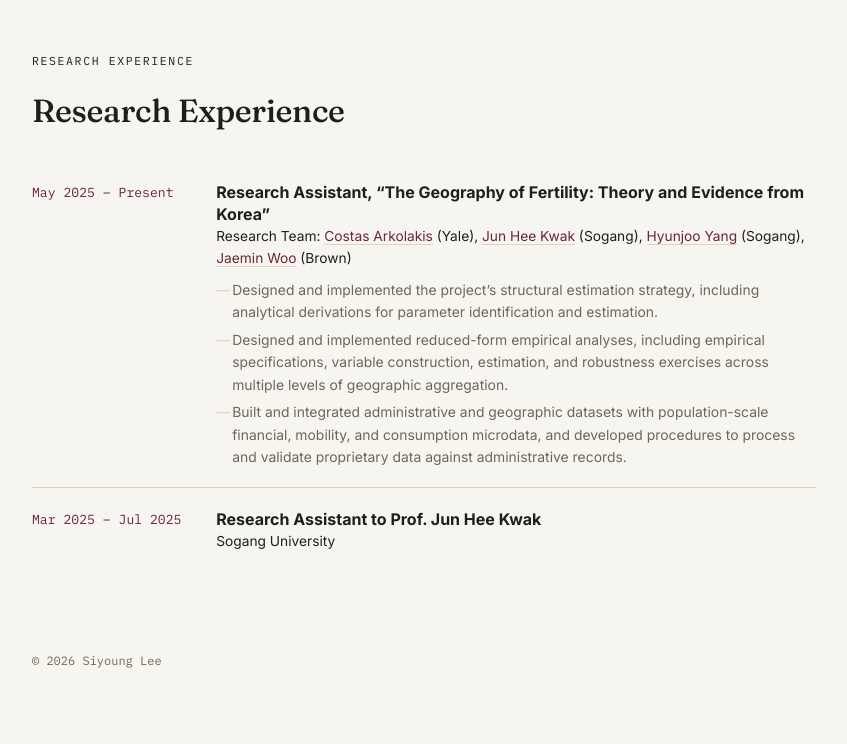
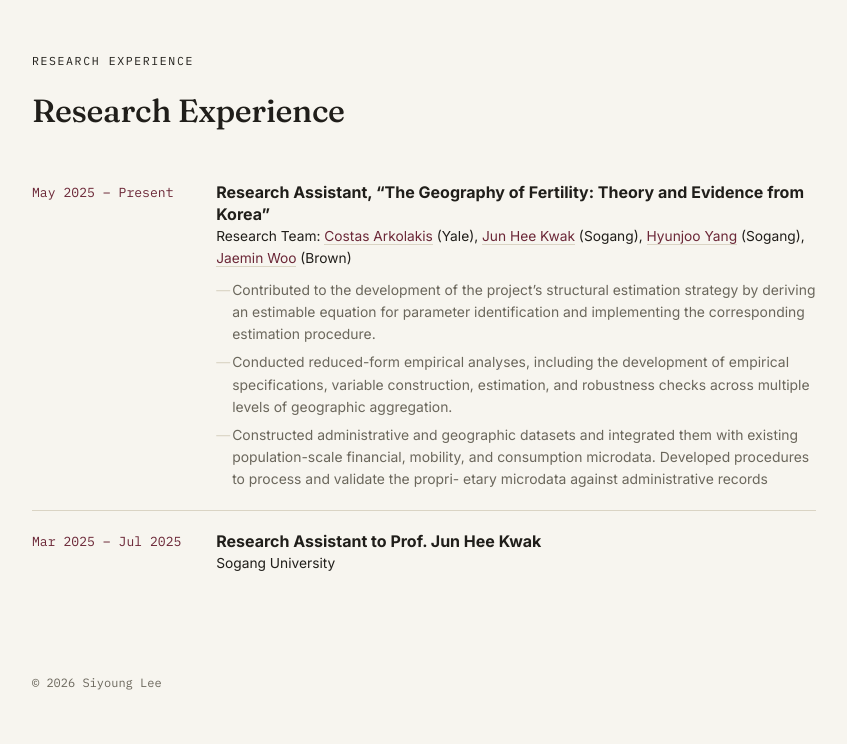
Before and after one commit to SiyoungLeeEcon/SiyoungLeeEcon.github.io, a plain HTML site: page index.html in a window 1280 px wide. Shown: the part 1845-2589 px from the top of the page, without its empty margins (366-1213 px from the left). Drawn offline with Linux system fonts and the light colour scheme.

Commit message:
Update index.html

```diff
--- a/index.html
+++ b/index.html
@@ -395,9 +395,13 @@
               <a href="https://sites.google.com/view/hyang" target="_blank" rel="noopener">Hyunjoo Yang</a> (Sogang),
               <a href="https://jaeminwoo.com" target="_blank" rel="noopener">Jaemin Woo</a> (Brown)</p>
             <ul class="exp-bullets">
-              <li>Designed and implemented the project’s structural estimation strategy, including analytical derivations for parameter identification and estimation.</li>
-              <li>Designed and implemented reduced-form empirical analyses, including empirical specifications, variable construction, estimation, and robustness exercises across multiple levels of geographic aggregation.</li>
-              <li>Built and integrated administrative and geographic datasets with population-scale financial, mobility, and consumption microdata, and developed procedures to process and validate proprietary data against administrative records.</li>
+              <li>Contributed to the development of the project’s structural estimation strategy by deriving an estimable equation
+                  for parameter identification and implementing the corresponding estimation procedure.</li>
+              <li>Conducted reduced-form empirical analyses, including the development of empirical specifications, variable
+                    construction, estimation, and robustness checks across multiple levels of geographic aggregation.</li>
+              <li>Constructed administrative and geographic datasets and integrated them with existing population-scale
+                  financial, mobility, and consumption microdata. Developed procedures to process and validate the propri-
+                  etary microdata against administrative records</li>
             </ul>
           </div>
         </li>
```
